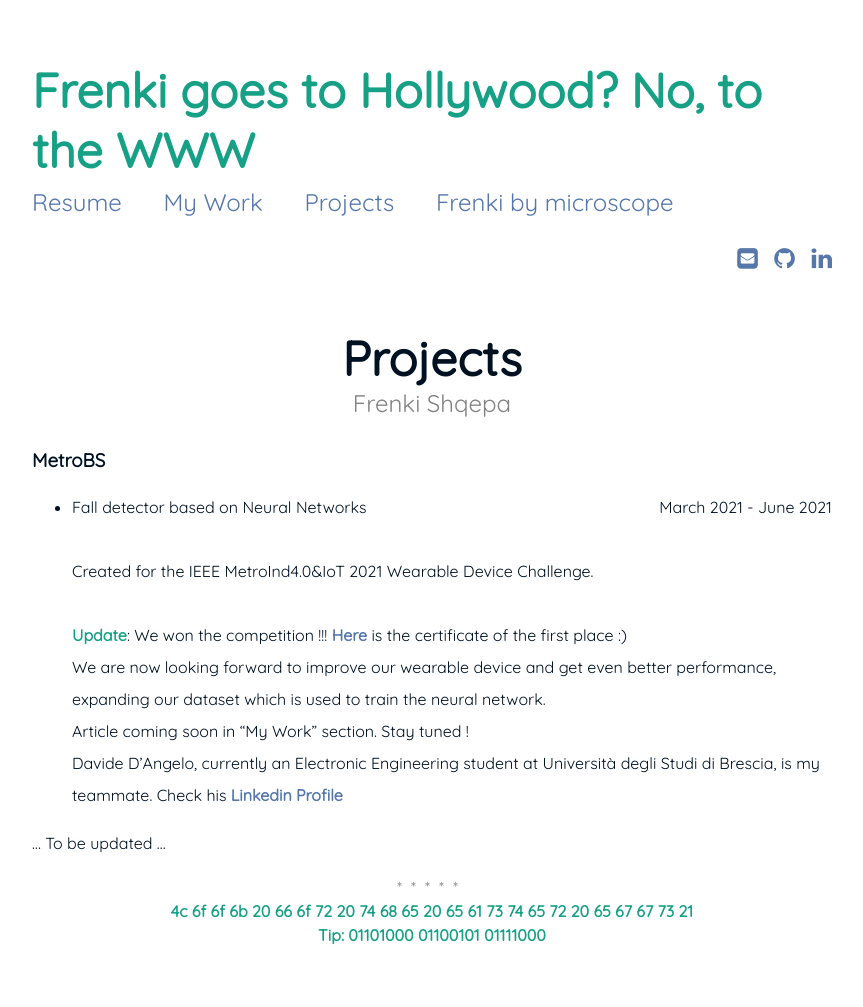
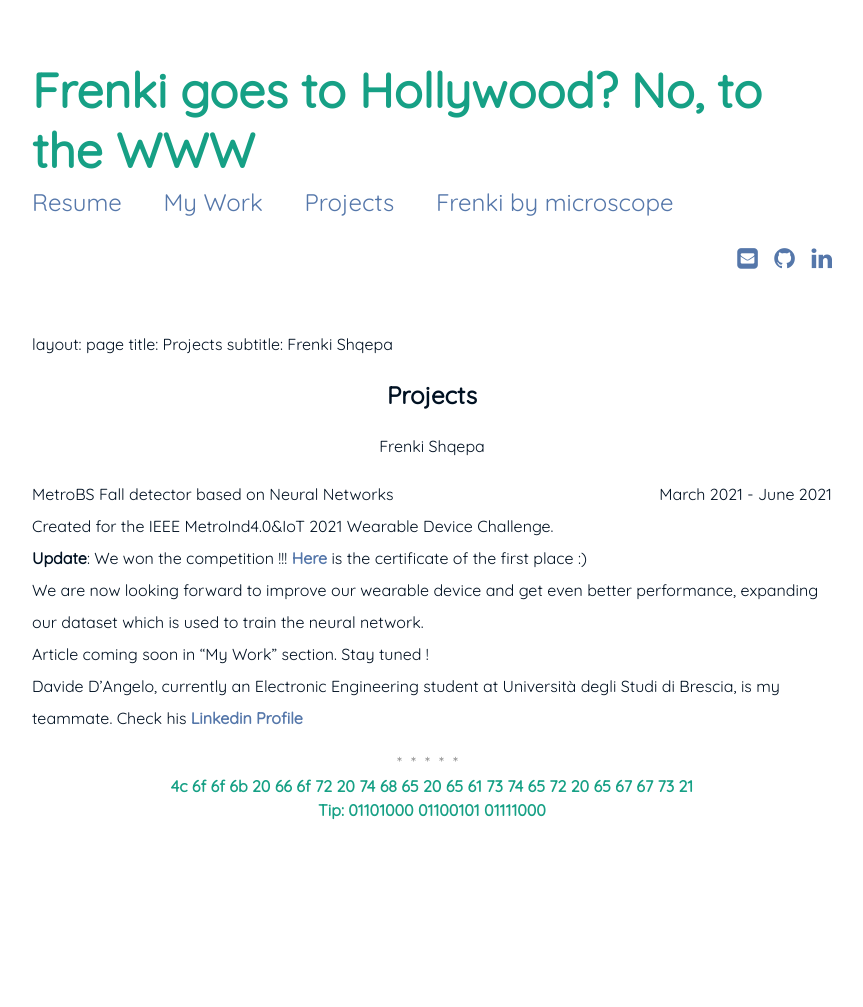
Before and after one commit to FreShq99/frenkishqepa.com, a Jekyll site: the page built from Projects.md, in a window 1280 px wide. Shown: the whole page, without its empty margins (208-1071 px from the left). Built offline with Jekyll 4.4.1, drawn with Linux system fonts in a browser that asks for light colours; our own code applies the rules of GitHub Pages for plain Markdown files; after the commit the page ends 900 px from its top, so only the background shows below that.

Commit message:
Update Projects.md

```diff
--- a/Projects.md
+++ b/Projects.md
@@ -1,16 +1,15 @@
----
 layout: page
 title: Projects
 subtitle: Frenki Shqepa
----
 
-
-### MetroBS
-- Fall detector based on Neural Networks <span style="float: right; ">March 2021 - June 2021</span>
+<div class="section-title" style="text-align: center;">
+  <h2>Projects</h2>
+  <p>Frenki Shqepa</p>
+</div>
+MetroBS
+Fall detector based on Neural Networks <span style="float: right;">March 2021 - June 2021</span>
 <br/>Created for the IEEE MetroInd4.0&IoT 2021 Wearable Device Challenge.
-<br/>**Update**: We won the competition !!! [Here](https://drive.google.com/file/d/1QnfsOkYyCZfwIgRZQGb566gBPrOZJ34J/view) is the certificate of the first place :)
+<br/><b>Update</b>: We won the competition !!! <a href="https://drive.google.com/file/d/1QnfsOkYyCZfwIgRZQGb566gBPrOZJ34J/view">Here</a> is the certificate of the first place :)
 <br/>We are now looking forward to improve our wearable device and get even better performance, expanding our dataset which is used to train the neural network.
 <br/>Article coming soon in "My Work" section. Stay tuned !
-<br/>Davide D'Angelo, currently an Electronic Engineering student at Università degli Studi di Brescia, is my teammate. Check his [Linkedin Profile](https://www.linkedin.com/in/davide-d-angelo-147447115/)
-
-... To be updated ...
+<br/>Davide D'Angelo, currently an Electronic Engineering student at Università degli Studi di Brescia, is my teammate. Check his <a href="https://www.linkedin.com/in/davide-d-angelo-147447115/">Linkedin Profile</a>
```
